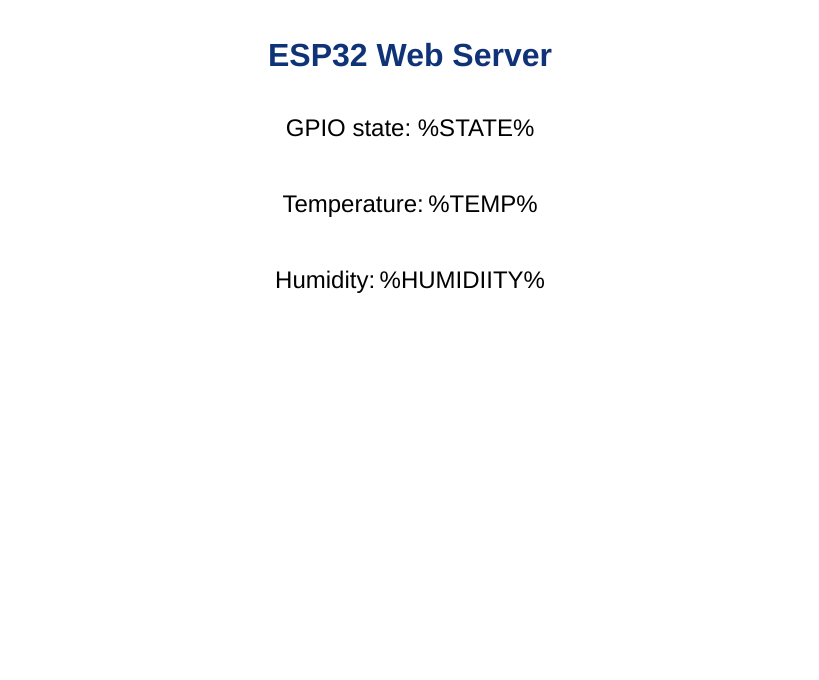
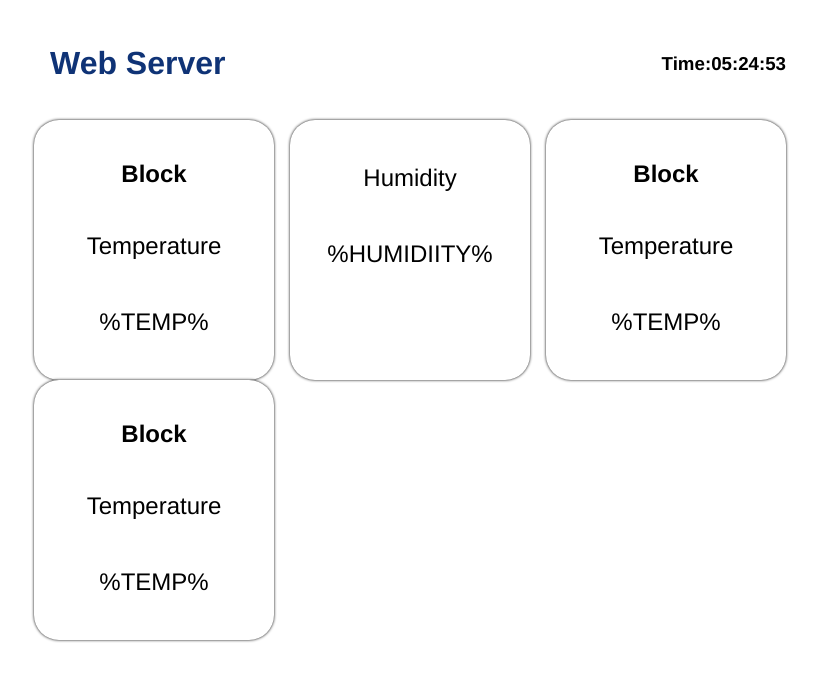
Before and after one commit to chening567/electrojam, a plain HTML site: page data/index.html in a window 1280 px wide. Shown: the whole page, without its empty margins (230-1049 px from the left). Drawn offline with Linux system fonts and the light colour scheme; no server answers.

Commit message:
added tiles to website

```diff
--- a/data/index.html
+++ b/data/index.html
@@ -8,24 +8,40 @@
 
 </head>
 <body>
-  <h1>ESP32 Web Server</h1>
-  <p>GPIO state: %STATE%</p>
-  <div>
-    <div class="tempDiv">
-      <p>Temperature:</p>
+  <div class="heading">
+    <h1>Web Server</h1>
+    <div class="time">
+      <h3>Time:</h3>
+      <h3 id="currentDate">00:00:00</h3>
     </div>
-    <div class="tempDiv">
+  </div>
+
+  <div class="boxes">
+    <div class="box">
+      <h2>Block</h2>
+      <p class="tempWord">Temperature</p>
+      <p id="temperature"> %TEMP%</p>
+    </div>
+    <div class="box">
+      <div class="humidDiv">
+        <p>Humidity</p>
+      </div>
+      <div class="humidReading">
+        <p id="humidity"> %HUMIDIITY%</p>
+      </div>
+    </div>
+    <div class="box">
+      <h2>Block</h2>
+      <p class="tempWord">Temperature</p>
+      <p id="temperature"> %TEMP%</p>
+    </div>
+    <div class="box">
+      <h2>Block</h2>
+      <p class="tempWord">Temperature</p>
       <p id="temperature"> %TEMP%</p>
     </div>
   </div>
-  <div>
-    <div class="humidDiv">
-      <p>Humidity:</p>
-    </div>
-    <div class="humidDiv">
-      <p id="humidity"> %HUMIDIITY%</p>
-    </div>
-  </div>
+
 
 
   <!--
--- a/data/script.js
+++ b/data/script.js
@@ -1,12 +1,12 @@
 setInterval(function ( ) {
     var xhttp = new XMLHttpRequest();
     xhttp.onreadystatechange = function() {
-      if (this.readyState == 4 && this.status == 200) {
-        document.getElementById("temperature").innerHTML = this.responseText;
+      if (this.readyState == 4 && this.status == 200) { //wait for response
+        document.getElementById("temperature").innerHTML = this.responseText; //change temp to response value
 
       }
     };
-    xhttp.open("GET", "/temp", true);
+    xhttp.open("GET", "/temp", true); //get request for temperature
     console.log("refresh")
     xhttp.send();
   }, 5000 ) ;
@@ -21,3 +21,19 @@
   xhttp.open("GET", "/humidity", true);
   xhttp.send();
 }, 10000 ) ;
+
+setInterval(function(){
+  const d = new Date;
+  const hours = d.getHours();
+  const minutes = d.getMinutes();
+  const seconds = d.getSeconds();
+
+  //add leading 0 if less than 2 numbers eg, 03
+  let formattedHours = String(hours).padStart(2, '0');
+  let formattedMinutes = String(minutes).padStart(2, '0');
+  let formattedSeconds = String(seconds).padStart(2, '0');
+
+  const time = (formattedHours + ':' + formattedMinutes + ':' + formattedSeconds)
+  document.getElementById("currentDate").innerHTML = time
+
+}, 1000)
--- a/data/style.css
+++ b/data/style.css
@@ -3,6 +3,7 @@
     display: inline-block;
     margin: 0px auto;
     text-align: center;
+
   }
   h1{
     color: #0F3376;
@@ -26,7 +27,36 @@
   .button2 {
     background-color: #f44336;
   }
-.tempDiv, .humidDiv {
-  display: inline-block;
+
+.box{
+  display: flex;
+  flex-direction: column;
+  background-color: white;
+  border-radius: 25px;
+  padding: 20px;
+  width: 200px;
+  box-shadow: 0px 0px 3px #000000;
 
 }
+
+.boxes{
+  display: flex;
+  flex-wrap: wrap;
+  justify-content: space-between;
+  padding-left: 20vw;
+  padding-right: 20vw;
+
+
+}
+.heading {
+  display: flex;
+  justify-content: space-between;
+  align-items: center;
+  padding-left: 20vw;
+
+}
+
+.time {
+  display: flex;
+  padding-right: 20vw;
+}
```
Also changed, not shown: 2 other files.
